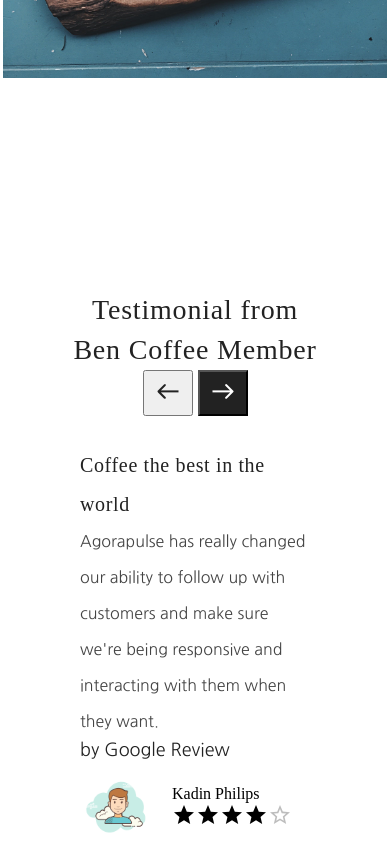
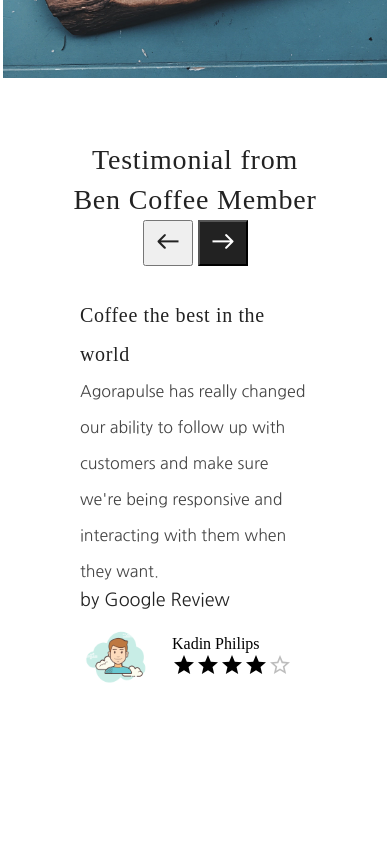
Before and after one commit to bleartdemaku/coffee, a React (Vite) app: page / in a window 390 px wide. Shown: the part 7803-8647 px from the top of the page. After the commit the page ends 8497 px from the top, so only its background shows below. Built offline with nearby package versions, Linux system fonts and the light colour scheme; a web font is replaced by a local one.

Commit message:
small change testimonial

```diff
--- a/src/components/Testimonials/Testimonials.css
+++ b/src/components/Testimonials/Testimonials.css
@@ -24,14 +24,14 @@
 
 @media only screen and (min-width: 576px) and (max-width: 767px) {
   .testimonials {
-    margin-top: 600px;
+    margin-top: 500px;
     padding: 0 100px;
   }
 }
 
 @media only screen and (max-width: 575px) {
   .testimonials {
-    margin-top: 650px;
+    margin-top: 500px;
     padding: 0 70px;
   }
 }
```
